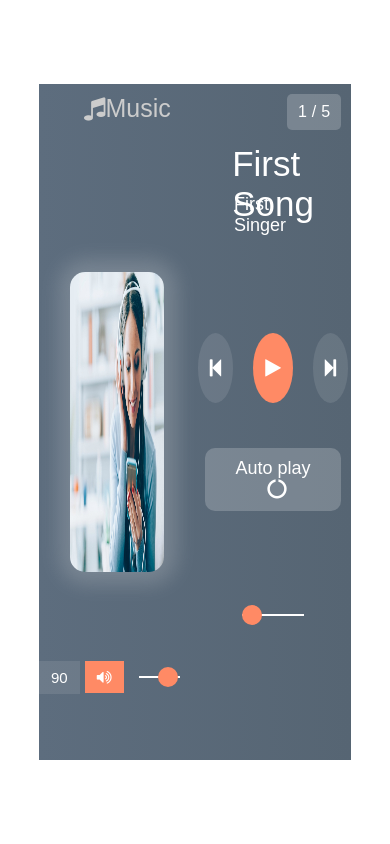
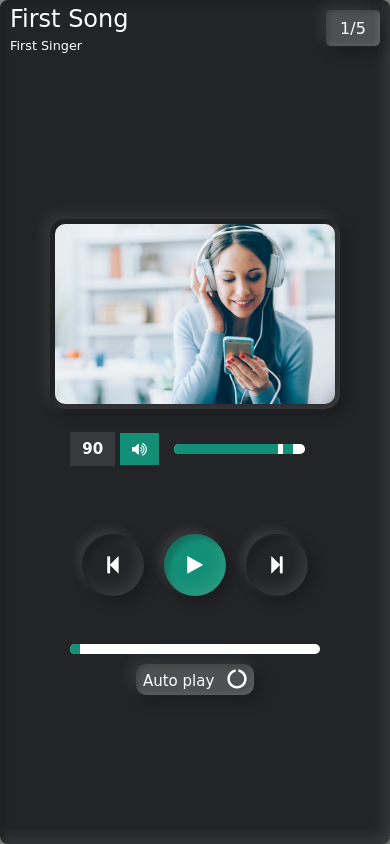
Before and after one commit to tientaii/music_player, a plain HTML site: page src/index.html in a window 390 px wide. Drawn offline with Linux system fonts and the light colour scheme.

Commit message:
responsive and edit buttons

```diff
--- a/src/index.html
+++ b/src/index.html
@@ -14,6 +14,13 @@
     <body>
         <div class="main">
             <p id="logo"><i class="fa fa-music"></i>Music</p>
+
+            <!-- show_song_number -->
+            <div class="show_song_no">
+                <p id="present">1</p>
+                <p>/</p>
+                <p id="total">5</p>
+            </div>
 
             <!-- left part -->
             <div class="left">
@@ -37,18 +44,13 @@
                     />
                 </div>
             </div>
-
+            <!-- right part -->
             <div class="right">
-                <div class="show_song_no">
-                    <p id="present">1</p>
-                    <p>/</p>
-                    <p id="total">5</p>
+                <!-- song title -->
+                <div class="song_detail">
+                    <p id="title">title.mp3</p>
+                    <p id="artist">Artist name</p>
                 </div>
-
-                <!-- song title -->
-                <p id="title">title.mp3</p>
-                <p id="artist">Artist name</p>
-
                 <!-- middle part -->
                 <div class="middle">
                     <button onclick="previous_song()" id="pre">
--- a/src/style.css
+++ b/src/style.css
@@ -1,30 +1,34 @@
 * {
     margin: 0;
     padding: 0;
-    font-family: Arial, Helvetica, sans-serif;
+    font-family: cursive;
 }
 
 body {
-    height: 100vh;
-    width: 100%;
-    display: flex;
-    align-items: center;
-    justify-content: center;
+    min-height: 100vh;
+    display: grid;
+    place-items: center;
+    background: rgba(0, 0, 0, 0.5);
 }
 
 .main {
     position: relative;
-    height: 80%;
+    min-height: 80vh;
     width: 80%;
     display: flex;
     align-items: center;
     justify-content: center;
-    background: linear-gradient(to right, #5d6d7e, #566573);
+    background: #232427;
+    border-radius: 8px;
+    box-shadow: inset 5px 5px 5px rgba(0, 0, 0, 0.2),
+        inset -5px -5px 15px rgba(255, 255, 255, 0.1),
+        5px 5px 15px rgba(0, 0, 0, 0.3), -5px -5px 15px rgba(255, 255, 255, 0.1);
 }
 
 .main button {
     padding: 10px 12px;
     margin: 0 10px;
+    margin-top: 10px;
 }
 
 .main #logo {
@@ -33,7 +37,6 @@ body {
     left: 30px;
     font-size: 25px;
     color: #ccc;
-    text-transform: capitalize;
 }
 
 .main #logo i {
@@ -42,11 +45,8 @@ body {
 
 /* left & right part */
 
-.right,
 .left {
-    position: relative;
-    height: 100%;
-    width: 50%;
+    width: 80%;
     display: flex;
     align-items: center;
     justify-content: center;
@@ -56,9 +56,13 @@ body {
 /* song image */
 .left img {
     height: 300px;
-    width: 60%;
+    width: 80%;
     border-radius: 15px;
-    box-shadow: 1px 0px 20px 12px rgba(240, 240, 240, 0.2);
+    object-fit: cover;
+    box-shadow: inset 5px 5px 5px rgba(0, 0, 0, 0.2),
+        inset -5px -5px 15px rgba(255, 255, 255, 0.1),
+        5px 5px 15px rgba(0, 0, 0, 0.3), -5px -5px 15px rgba(255, 255, 255, 0.1);
+    padding: 5px;
 }
 
 /* both range slider */
@@ -66,17 +70,19 @@ input[type="range"] {
     -webkit-appearance: none;
     width: 50%;
     outline: none;
-    height: 2px;
+    height: 10px;
     margin: 0 15px;
+    overflow: hidden;
+    border-radius: 10px;
 }
 
 input[type="range"]::-webkit-slider-thumb {
     -webkit-appearance: none;
-    height: 20px;
-    width: 20px;
-    background: #ff8a65;
-    border-radius: 50%;
+    height: 10px;
+    width: 10px;
+    background: #148f77;
     cursor: pointer;
+    box-shadow: -415px 0 0 400px #148f77;
 }
 
 .right input[type="range"] {
@@ -85,10 +91,8 @@ input[type="range"]::-webkit-slider-thumb {
 
 /* volume part */
 .left .volume {
-    position: absolute;
-    bottom: 10%;
-    left: 0;
-    width: 100%;
+    margin-top: 25px;
+    width: 80%;
     height: 30px;
     display: flex;
     align-items: center;
@@ -96,14 +100,19 @@ input[type="range"]::-webkit-slider-thumb {
     color: #fff;
 }
 
+.volume input[type="range"] {
+    flex: 1;
+}
+
 .left .volume p {
+    font-weight: bold;
     font-size: 15px;
 }
 
 .left .volume i {
     cursor: pointer;
     padding: 8px 12px;
-    background: #ff8a65;
+    background: #148f77;
 }
 
 .left .volume i:hover {
@@ -116,6 +125,14 @@ input[type="range"]::-webkit-slider-thumb {
 }
 
 /* right part */
+.right {
+    width: 50%;
+    padding: 10px 0;
+    display: flex;
+    align-items: center;
+    flex-direction: column;
+}
+
 .right .middle {
     width: 100%;
     display: flex;
@@ -133,9 +150,12 @@ input[type="range"]::-webkit-slider-thumb {
     cursor: pointer;
     outline: none;
     transition: 0.5s;
-    background: rgba(255, 255, 255, 0.1);
+    background: #232427;
+    box-shadow: inset 5px 5px 5px rgba(0, 0, 0, 0.2),
+        inset -5px -5px 15px rgba(255, 255, 255, 0.1),
+        5px 5px 15px rgba(0, 0, 0, 0.3), -5px -5px 10px rgba(255, 255, 255, 0.1);
 }
-.right #title {
+/* .right #title {
     position: absolute;
     top: 60px;
     left: 50%;
@@ -152,50 +172,68 @@ input[type="range"]::-webkit-slider-thumb {
     text-transform: capitalize;
     color: #fff;
     font-size: 18px;
+} */
+
+.song_detail {
+    position: relative;
+    width: 80%;
+    overflow: hidden;
+    margin-bottom: 6.5em;
 }
+.song_detail #title {
+    text-transform: capitalize;
+    color: #fff;
+    font-size: 35px;
+}
+.song_detail #artist {
+    text-transform: capitalize;
+    color: #fff;
+    font-size: 18px;
+    margin-top: 5px;
+}
+
 .right .duration {
-    position: absolute;
-    bottom: 20%;
-    left: 50%;
-    transform: translateX(-50%);
+    margin-top: 3em;
+    position: relative;
     display: flex;
     align-items: center;
     justify-content: center;
-    width: 100%;
-    height: 20px;
-    margin-top: 40px;
+    width: 80%;
 }
-.right .duration p {
-    color: #fff;
+
+.duration input[type="range"] {
+    flex: 1;
+}
+
+.right #auto {
     font-size: 15px;
-    margin-left: 20px;
-}
-.right #auto {
-    font-size: 18px;
+    text-align: center;
     cursor: pointer;
-    margin-top: 45px;
     border: none;
-    padding: 10px 14px;
+    padding: 5px 7px;
     color: #fff;
     background: rgba(255, 255, 255, 0.2);
     outline: none;
     border-radius: 10px;
+    box-shadow: inset 2px 2px 5px rgba(0, 0, 0, 0.2),
+        inset -2px -2px 5px rgba(255, 255, 255, 0.1),
+        5px 5px 15px rgba(0, 0, 0, 0.3), -5px -5px 15px rgba(255, 255, 255, 0.1);
 }
 .right #auto i {
     margin-left: 8px;
 }
 #play {
-    background: #ff8a65;
+    background: #148f77;
 }
 .right button:hover {
-    background: #ff8a65;
+    background: #148f77;
 }
 .right i:before {
     color: #fff;
     font-size: 20px;
 }
 
-.right .show_song_no {
+.show_song_no {
     position: absolute;
     top: 10px;
     right: 10px;
@@ -208,7 +246,87 @@ input[type="range"]::-webkit-slider-thumb {
     color: #fff;
     border-radius: 5px;
     background: rgba(255, 255, 255, 0.2);
+    box-shadow: inset 2px 2px 5px rgba(0, 0, 0, 0.2),
+        inset -2px -2px 5px rgba(255, 255, 255, 0.1),
+        5px 5px 15px rgba(0, 0, 0, 0.3), -5px -5px 15px rgba(255, 255, 255, 0.1);
 }
 .right .show_song_no p:nth-child(2) {
     margin: 0 5px;
 }
+
+/*responsive*/
+@media (max-width: 700px) {
+    .main {
+        min-height: 100vh;
+        width: 100%;
+        flex-direction: column;
+    }
+    .right {
+        margin-top: 50px;
+        width: 60%;
+    }
+    .right .duration {
+        width: 90%;
+    }
+    .left {
+        margin-top: 5em;
+        width: 60%;
+    }
+    .left img {
+        min-width: 90%;
+        height: 180px;
+    }
+    .main #logo {
+        display: none;
+    }
+    .song_detail {
+        position: absolute;
+        top: 5px;
+        left: 10px;
+        width: 80%;
+        height: 70px;
+    }
+    .song_detail #title {
+        font-size: 1.8em;
+    }
+}
+
+@media (max-width: 500px) {
+    .main {
+        min-height: 100vh;
+        width: 100%;
+        flex-direction: column;
+    }
+    .right {
+        margin-top: 50px;
+        width: 80%;
+    }
+    .left {
+        margin-top: 5em;
+        width: 80%;
+    }
+    .left img {
+        min-width: 90%;
+        height: 180px;
+    }
+    .main #logo {
+        display: none;
+    }
+    .song_detail {
+        position: absolute;
+        top: 5px;
+        left: 10px;
+        width: 80%;
+        height: 70px;
+    }
+    .song_detail #title {
+        font-size: 1.5em;
+    }
+    .song_detail #artist {
+        font-size: 0.8em;
+    }
+    .right .middle button {
+        height: 62px;
+        width: 62px;
+    }
+}
```
